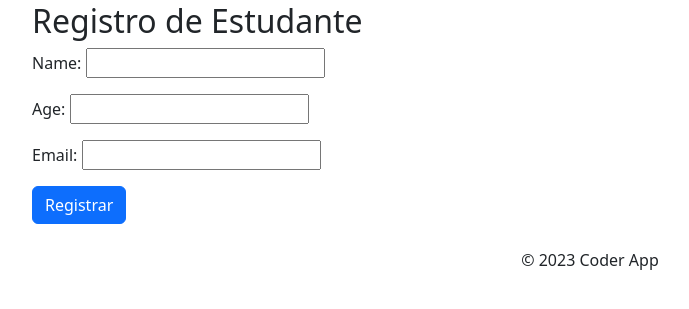
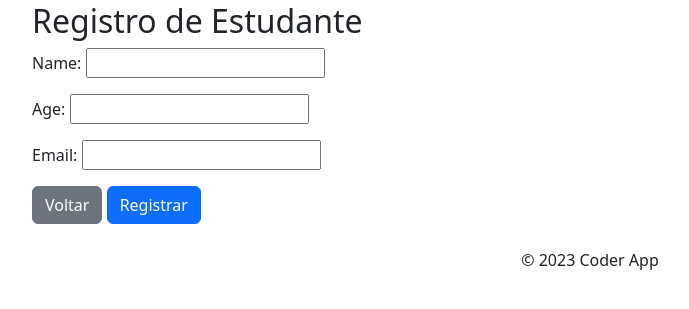
Before and after one commit to ramonbezerra/example-django, a Django app: page /coder/create/ in a window 1280 px wide. Shown: the part 78-387 px from the top of the page, without its empty margins (50-739 px from the left). Run offline with Django 5.2, Linux system fonts and the light colour scheme.

Commit message:
feat: improve navigation

```diff
--- a/coder/templates/coder/create.html
+++ b/coder/templates/coder/create.html
@@ -8,6 +8,7 @@
         <form method="post">
             {% csrf_token %}
             {{ form.as_p }}
+            <a href="{% url 'coder:index' %}" class="btn btn-secondary">Voltar</a>
             <button type="submit" class="btn btn-primary">Registrar</button>
         </form>
     </div>
```
